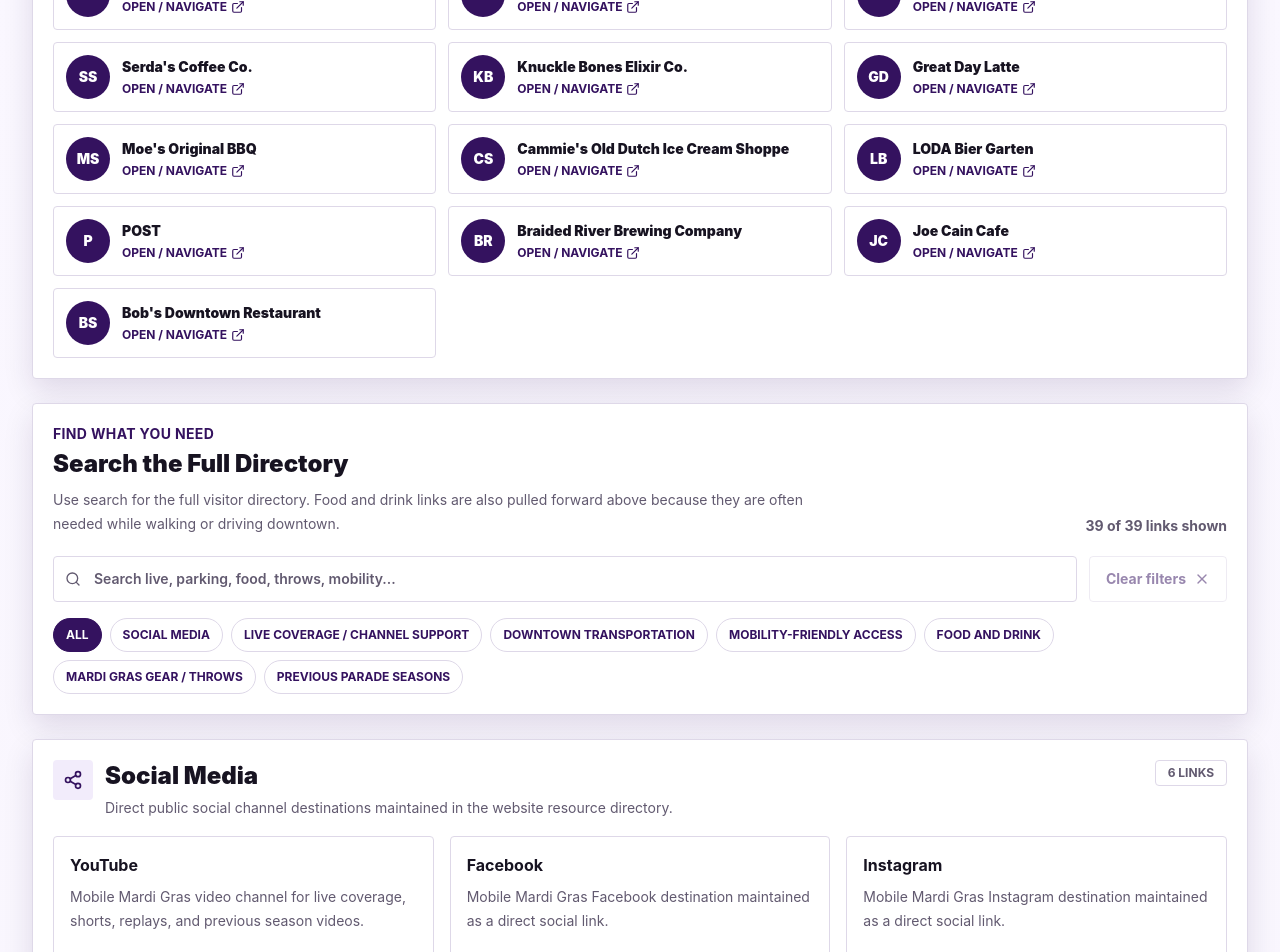
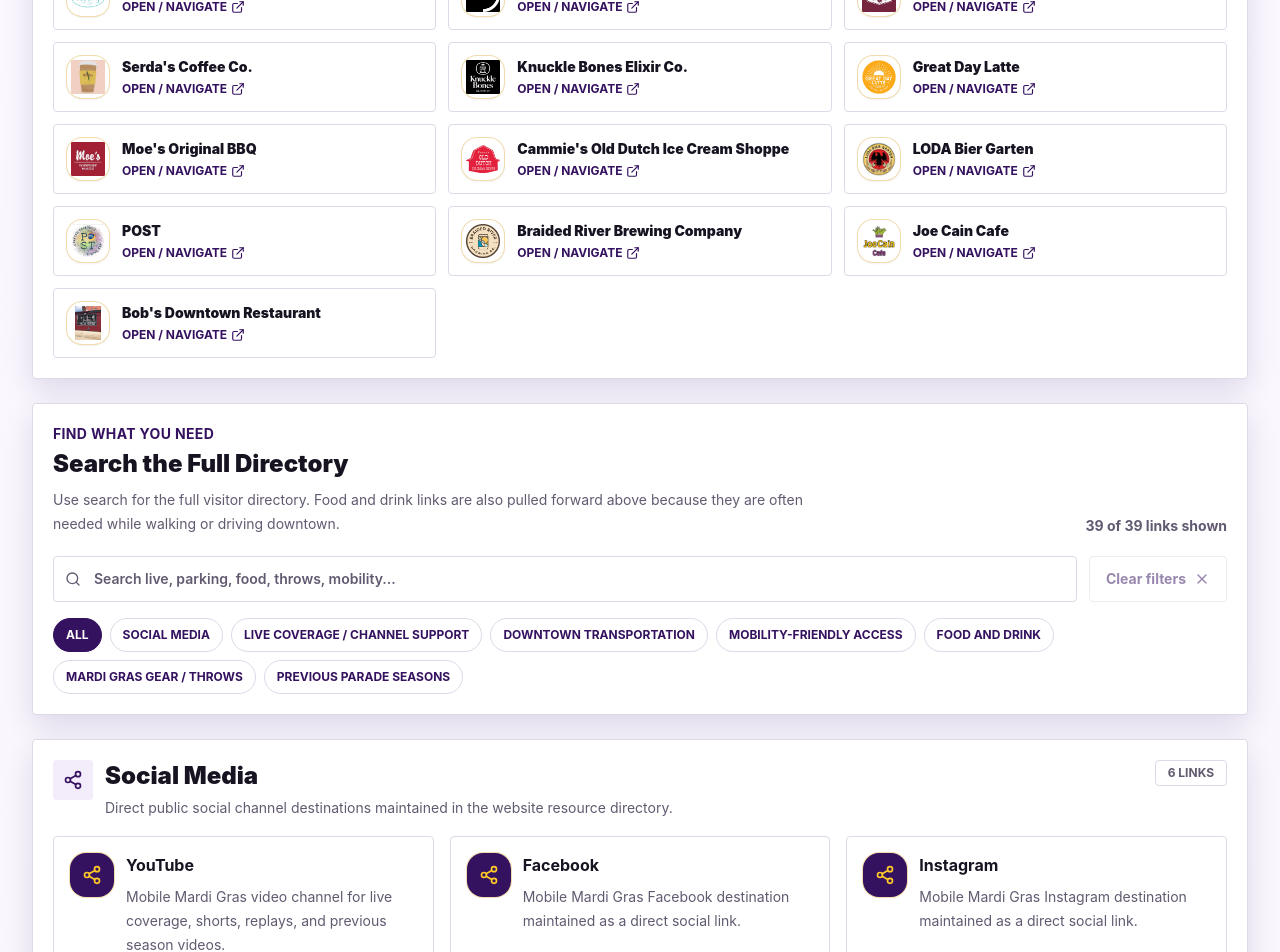
Before and after one commit to TheCryptoArborist/251mardigras, a Next.js app: page /resources in a window 1280 px wide. Shown: the part 1980-2932 px from the top of the page. Built offline with nearby package versions, Linux system fonts and the light colour scheme; no server answers; the database is empty; what @next/env would draw is missing.

Commit message:
Use saved logos in resource directory

```diff
--- a/src/components/ResourceDirectoryBrowser.tsx
+++ b/src/components/ResourceDirectoryBrowser.tsx
@@ -1,6 +1,7 @@
 "use client";
 
-import { useMemo, useState } from "react";
+import Image from "next/image";
+import { useMemo, useState, type ReactNode } from "react";
 import {
   Accessibility,
   Archive,
@@ -40,7 +41,7 @@ const categoryDescriptions: Record<string, string> = {
   "Previous Parade Seasons": "Past parade-season video resources and playlists from the Mobile Mardi Gras channel."
 };
 
-const categoryIcons: Record<string, React.ReactNode> = {
+const categoryIcons: Record<string, ReactNode> = {
   "Social Media": <Share2 className="h-5 w-5" aria-hidden="true" />,
   "Live Coverage / Channel Support": <PlayCircle className="h-5 w-5" aria-hidden="true" />,
   "Downtown Transportation": <Car className="h-5 w-5" aria-hidden="true" />,
@@ -48,6 +49,30 @@ const categoryIcons: Record<string, React.ReactNode> = {
   "Food and Drink": <Utensils className="h-5 w-5" aria-hidden="true" />,
   "Mardi Gras Gear / Throws": <ShoppingBag className="h-5 w-5" aria-hidden="true" />,
   "Previous Parade Seasons": <Archive className="h-5 w-5" aria-hidden="true" />
+};
+
+const resourceLogoPaths: Record<string, string> = {
+  "The Outsider": "/images/food-stops/the-outsider.png",
+  "Greer's Saint Louis Market": "/images/food-stops/greers-saint-louis-market.png",
+  "ellenJAY Bakery": "/images/food-stops/ellenjay-bakery.jpg",
+  "Bake My Day": "/images/food-stops/bake-my-day.jpg",
+  "Guncles Gluten Free": "/images/food-stops/guncles-gluten-free.jpg",
+  "Big Bad Breakfast": "/images/food-stops/big-bad-breakfast.jpg",
+  "Serda's Coffee Co.": "/images/food-stops/serdas-coffee-co.jpg",
+  "Knuckle Bones Elixir Co.": "/images/food-stops/knuckle-bones-elixir-co.jpg",
+  "Great Day Latte": "/images/food-stops/great-day-latte.jpg",
+  "Moe's Original BBQ": "/images/food-stops/moes-original-bbq.jpg",
+  "Cammie's Old Dutch Ice Cream Shoppe": "/images/food-stops/cammies-old-dutch-ice-cream-shoppe.jpg",
+  "LODA Bier Garten": "/images/food-stops/loda-bier-garten.jpg",
+  POST: "/images/food-stops/post.jpg",
+  "Braided River Brewing Company": "/images/food-stops/braided-river-brewing-company.jpg",
+  "Joe Cain Cafe": "/images/food-stops/joe-cain-cafe.jpg",
+  "Bob's Downtown Restaurant": "/images/food-stops/bobs-downtown-restaurant.jpg",
+  "Port City Throws": "/images/food-stops/port-city-throws.png",
+  "Pop's Midtown": "/images/food-stops/pops-midtown.jpg",
+  "Lemon T's": "/images/food-stops/lemon-ts.jpg",
+  "Lemon T’s": "/images/food-stops/lemon-ts.jpg",
+  "Toomey's Mardi Gras": "/images/food-stops/toomeys-mardi-gras.png"
 };
 
 export function ResourceDirectoryBrowser({ resources }: { resources: ResourceItem[] }) {
@@ -288,9 +313,7 @@ function RestaurantQuickLink({ resource }: { resource: ResourceItem }) {
       rel="noreferrer"
       className="flex min-w-0 items-center gap-3 rounded border border-parade-line bg-white p-3 text-left transition hover:bg-parade-purpleSoft hover:shadow-civic"
     >
-      <span className="grid h-11 w-11 shrink-0 place-items-center rounded-full bg-parade-purple text-sm font-black text-white" aria-hidden="true">
-        {initialsFor(resource.title)}
-      </span>
+      <ResourceVisual resource={resource} />
       <span className="min-w-0 flex-1">
         <span className="block truncate text-sm font-black text-parade-ink">{resource.title}</span>
         <span className="mt-1 flex items-center gap-1 text-xs font-bold uppercase text-parade-purple">
@@ -355,7 +378,10 @@ function CompactResourceLink({ resource }: { resource: ResourceItem }) {
       rel="noreferrer"
       className="flex min-w-0 items-center justify-between gap-3 rounded border border-parade-line px-3 py-2 text-sm font-semibold text-parade-ink hover:bg-parade-purpleSoft"
     >
-      <span className="min-w-0 truncate">{resource.title}</span>
+      <span className="flex min-w-0 items-center gap-2">
+        <ResourceVisual resource={resource} compact />
+        <span className="min-w-0 truncate">{resource.title}</span>
+      </span>
       <ExternalLink className="h-4 w-4 shrink-0 text-parade-purple" aria-hidden="true" />
     </a>
   );
@@ -364,8 +390,13 @@ function CompactResourceLink({ resource }: { resource: ResourceItem }) {
 function ResourceLinkCard({ resource }: { resource: ResourceItem }) {
   return (
     <article className="flex h-full min-w-0 flex-col rounded border border-parade-line bg-white p-4 transition hover:-translate-y-0.5 hover:shadow-civic">
-      <h3 className="text-base font-bold text-parade-ink">{resource.title}</h3>
-      <p className="mt-2 flex-1 text-sm leading-6 text-parade-muted">{resource.description}</p>
+      <div className="flex items-start gap-3">
+        <ResourceVisual resource={resource} />
+        <div className="min-w-0">
+          <h3 className="text-base font-bold text-parade-ink">{resource.title}</h3>
+          <p className="mt-2 text-sm leading-6 text-parade-muted">{resource.description}</p>
+        </div>
+      </div>
       <div className="mt-4 flex items-center justify-between gap-3">
         <span className="min-w-0 truncate text-xs font-semibold uppercase text-parade-muted">{resource.source}</span>
         <a
@@ -381,6 +412,29 @@ function ResourceLinkCard({ resource }: { resource: ResourceItem }) {
   );
 }
 
+function ResourceVisual({ resource, compact = false }: { resource: ResourceItem; compact?: boolean }) {
+  const logoPath = getResourceLogoPath(resource.title);
+  const sizeClassName = compact ? "h-9 w-9 rounded-xl" : "h-11 w-11 rounded-2xl";
+
+  if (logoPath) {
+    return (
+      <span className={`relative shrink-0 overflow-hidden border border-parade-gold/35 bg-white p-1.5 shadow-sm ${sizeClassName}`} aria-hidden="true">
+        <Image src={logoPath} alt={`${resource.title} logo`} fill sizes={compact ? "36px" : "44px"} className="object-contain p-1" />
+      </span>
+    );
+  }
+
+  return (
+    <span className={`grid shrink-0 place-items-center bg-parade-purple text-parade-goldBright ring-1 ring-parade-gold/35 ${sizeClassName}`} aria-hidden="true">
+      {categoryIcons[resource.category] ?? <ExternalLink className="h-5 w-5" aria-hidden="true" />}
+    </span>
+  );
+}
+
+function getResourceLogoPath(title: string) {
+  return resourceLogoPaths[title] ?? resourceLogoPaths[normalizeSearch(title)] ?? null;
+}
+
 function normalizeSearch(value: string) {
   return value
     .normalize("NFKD")
@@ -389,12 +443,3 @@ function normalizeSearch(value: string) {
     .replace(/\s+/g, " ")
     .trim();
 }
-
-function initialsFor(title: string) {
-  const words = normalizeSearch(title)
-    .split(" ")
-    .filter(Boolean)
-    .slice(0, 2);
-
-  return words.map((word) => word[0]?.toUpperCase()).join("") || "MG";
-}
```
